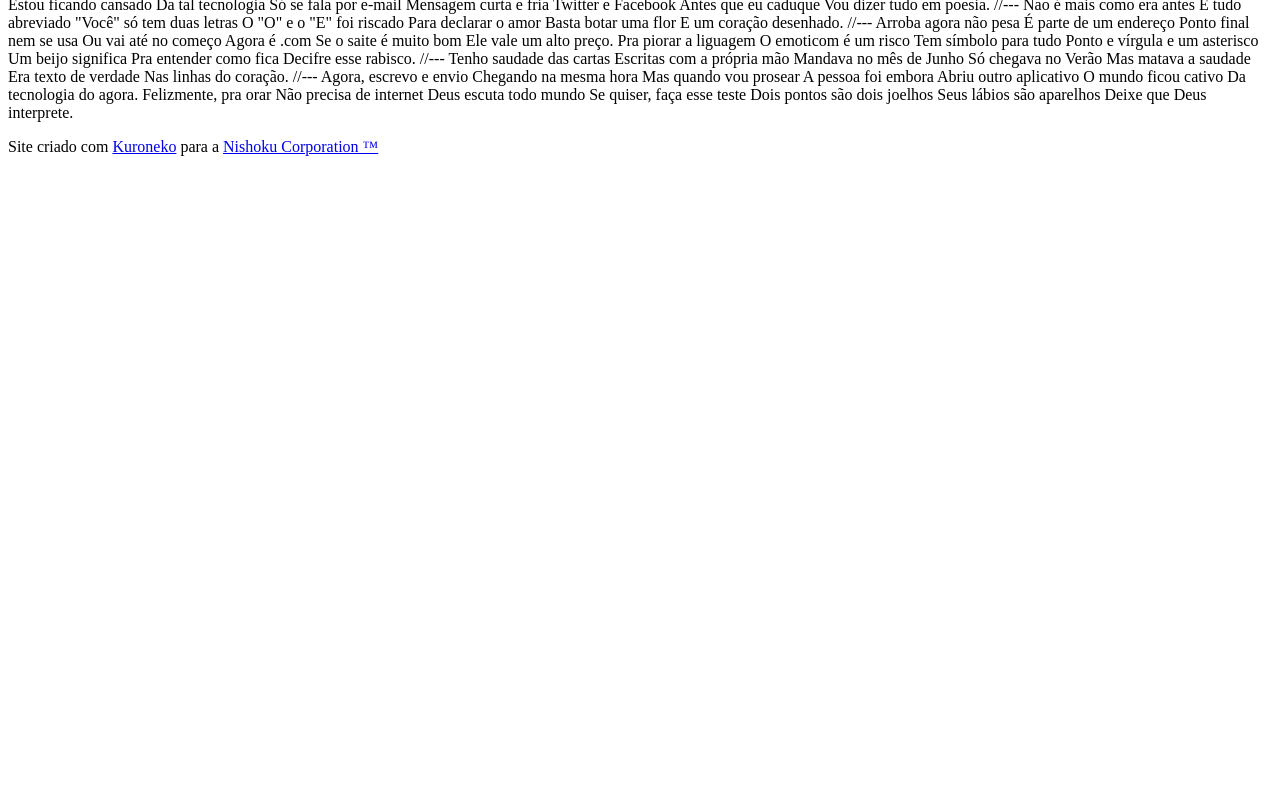
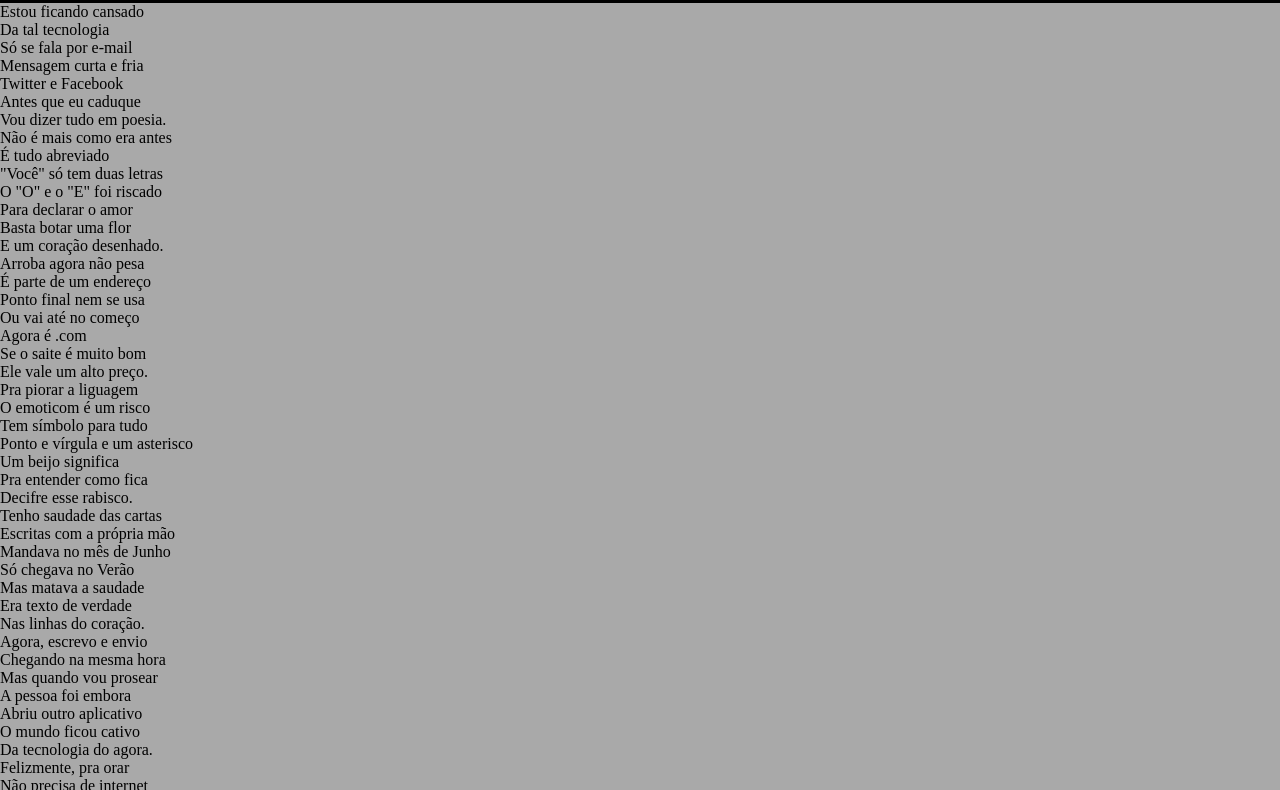
Before and after one commit to kuroneko-dsg/html-css, a plain HTML site: page desafios/d012/index.html in a window 1280 px wide. Shown: the part 102-892 px from the top of the page. Before the commit the page ends 800 px from the top, so only its background shows below. Drawn offline with Linux system fonts and the light colour scheme.

Commit message:
visual do desafio

```diff
--- /dev/null
+++ b/desafios/d012/estilo/style.css
@@ -0,0 +1,33 @@
+@charset "UTF-8";
+
+*{
+    margin: 0px;
+    padding: 0px;
+
+}
+
+html, body {
+    min-height: 100%;
+    background-color: darkgray;
+}
+
+header{
+    background-color: black;
+    color: white;
+    text-align: center;
+}
+
+header > h1{
+    padding-top: 50px;
+    font-variant: small-caps;
+}
+header > p{
+    padding-bottom: 50px;
+
+}
+a{
+    color: white;
+    text-decoration: none;
+    font-weight: bolder;
+
+}
--- a/desafios/d012/index.html
+++ b/desafios/d012/index.html
@@ -4,6 +4,7 @@
     <meta charset="UTF-8">
     <meta name="viewport" content="width=device-width, initial-scale=1.0">
     <title>Cordel moderno</title>
+    <link rel="stylesheet" href="estilo/style.css">
 </head>
 <body>
     <header>
@@ -11,72 +12,91 @@
         Por <a href="https://www.recantodasletras.com.br/poesias/3186743" target="_blank">Milton Duarte</a>
     </header>
 
-    Estou ficando cansado
-    Da tal tecnologia
-    Só se fala por e-mail
-    Mensagem curta e fria
-    Twitter e Facebook
-    Antes que eu caduque
-    Vou dizer tudo em poesia.
+    <section class="normal">
+        <p>
+            Estou ficando cansado <br>
+            Da tal tecnologia <br>
+            Só se fala por e-mail <br>
+            Mensagem curta e fria <br>
+            Twitter e Facebook <br>
+            Antes que eu caduque <br>
+            Vou dizer tudo em poesia. <br>
+        </p>
+    </section>
 
-    //---
+    <section class="imagem">
 
-    Não é mais como era antes
-    É tudo abreviado
-    "Você" só tem duas letras
-    O "O" e o "E" foi riscado
-    Para declarar o amor
-    Basta botar uma flor
-    E um coração desenhado.
+        <p>
+            Não é mais como era antes <br>
+            É tudo abreviado <br>
+            "Você" só tem duas letras <br>
+            O "O" e o "E" foi riscado <br>
+            Para declarar o amor <br>
+            Basta botar uma flor <br>
+            E um coração desenhado. <br>
+        </p>
+    </section>
 
-    //---
+    <section class="normal">
+            <p>
+                Arroba agora não pesa <br>
+                É parte de um endereço <br>
+                Ponto final nem se usa <br>
+                Ou vai até no começo <br>
+                Agora é .com <br>
+                Se o saite é muito bom <br>
+                Ele vale um alto preço. <br>
+            </p>
 
-    Arroba agora não pesa
-    É parte de um endereço
-    Ponto final nem se usa
-    Ou vai até no começo
-    Agora é .com
-    Se o saite é muito bom
-    Ele vale um alto preço.
+            <p>
+                Pra piorar a liguagem <br>
+                O emoticom é um risco <br>
+                Tem símbolo para tudo <br>
+                Ponto e vírgula e um asterisco <br>
+                Um beijo significa <br>
+                Pra entender como fica <br>
+                Decifre esse rabisco. <br>
+            </p>
 
-    Pra piorar a liguagem
-    O emoticom é um risco
-    Tem símbolo para tudo
-    Ponto e vírgula e um asterisco
-    Um beijo significa
-    Pra entender como fica
-    Decifre esse rabisco.
+    </section>
 
-    //---
+    <section class="imagem">
+        <p>
+            Tenho saudade das cartas <br>
+            Escritas com a própria mão <br>
+            Mandava no mês de Junho <br>
+            Só chegava no Verão <br>
+            Mas matava a saudade <br>
+            Era texto de verdade <br>
+            Nas linhas do coração. <br>
+        </p>
+    </section>
 
-    Tenho saudade das cartas
-    Escritas com a própria mão
-    Mandava no mês de Junho
-    Só chegava no Verão
-    Mas matava a saudade
-    Era texto de verdade
-    Nas linhas do coração.
+    <section class="normal">
 
-    //---
+            <p>
+                Agora, escrevo e envio <br>
+                Chegando na mesma hora <br>
+                Mas quando vou prosear <br>
+                A pessoa foi embora <br>
+                Abriu outro aplicativo <br>
+                O mundo ficou cativo <br>
+                Da tecnologia do agora. <br>
+            </p>
 
-    Agora, escrevo e envio
-    Chegando na mesma hora
-    Mas quando vou prosear
-    A pessoa foi embora
-    Abriu outro aplicativo
-    O mundo ficou cativo
-    Da tecnologia do agora.
-
-    Felizmente, pra orar
-    Não precisa de internet
-    Deus escuta todo mundo
-    Se quiser, faça esse teste
-    Dois pontos são dois joelhos
-    Seus lábios são aparelhos
-    Deixe que Deus interprete.
+            <p>
+                Felizmente, pra orar <br>
+                Não precisa de internet <br>
+                Deus escuta todo mundo <br>
+                Se quiser, faça esse teste <br>
+                Dois pontos são dois joelhos <br>
+                Seus lábios são aparelhos <br>
+                Deixe que Deus interprete. <br>
+            </p>
+    </section>
 
     <footer>
-        <p>Site criado com <a href="https://github.com/kuroneko-dsg" target="_blank">Kuroneko</a> para a <a href="imagens/nishoku png.png" target="_blank">Nishoku Corporation ™</a></p>
+        <p>Site criado por <a href="https://github.com/kuroneko-dsg" target="_blank">Kuroneko</a> para a <a href="imagens/nishoku png.png" target="_blank">Nishoku Corporation ™</a></p>
     </footer>
 </body>
 </html>
```
Also changed, not shown: desafios/d012/imagens/nishoku png.png.
